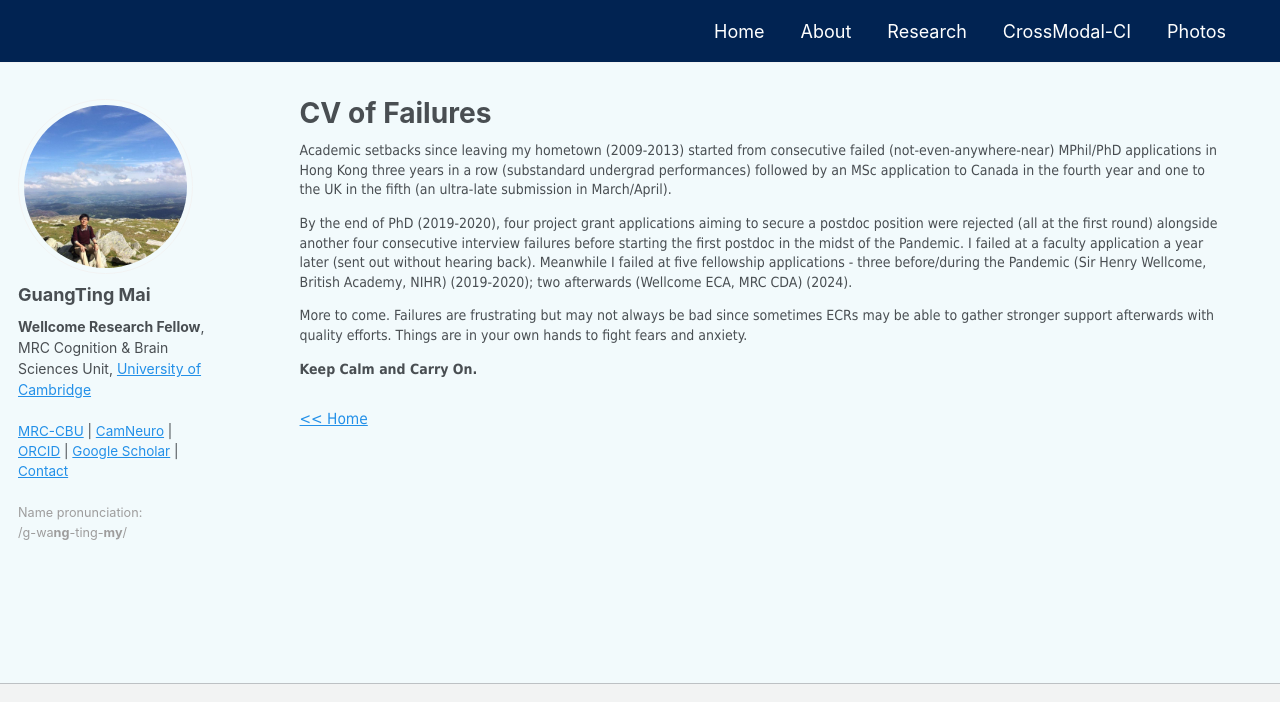
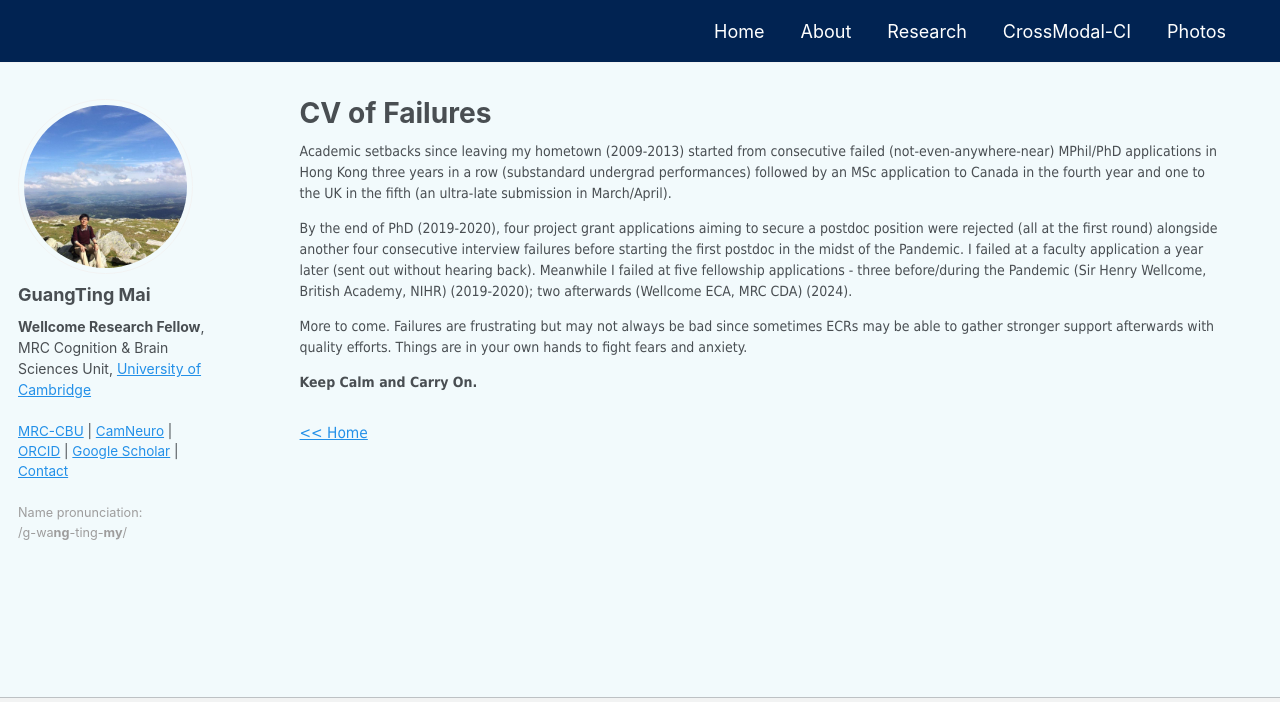
Before and after one commit to guangtingmai/guangtingmai.github.io, a Jekyll site: the page built from _pages/cv-failures.html, in a window 1280 px wide. Shown: the top 702 px of the page. Built offline with Jekyll 4.4.1, drawn with Linux system fonts in a browser that asks for light colours; grey boxes are pictures that could not be loaded.

Commit message:
Update cv-failures.html

```diff
--- a/_pages/cv-failures.html
+++ b/_pages/cv-failures.html
@@ -4,17 +4,17 @@ title: "CV of Failures"
 permalink: /cv-failures/
 author_profile: true
 ---
-<p span style="font-size:10.5pt;font-family:Tahoma;line-height:1.4;display:block;margin-bottom:0.2vh">Academic setbacks since leaving my hometown (2009-2013)
+<p span style="font-size:10.5pt;font-family:Tahoma;line-height:1.5;display:block;margin-bottom:0.2vh">Academic setbacks since leaving my hometown (2009-2013)
   started from consecutive failed (not-even-anywhere-near) MPhil/PhD applications in Hong Kong three years in a row (substandard undergrad performances)
   followed by an MSc application to Canada in the fourth year and one to the UK in the fifth (an ultra-late submission in March/April).</span></p>
-<p span style="font-size:10.5pt;font-family:Tahoma;line-height:1.4;display:block;margin-bottom:0.2vh">By the end of PhD (2019-2020), four project grant applications
+<p span style="font-size:10.5pt;font-family:Tahoma;line-height:1.5;display:block;margin-bottom:0.2vh">By the end of PhD (2019-2020), four project grant applications
   aiming to secure a postdoc position were rejected (all at the first round) alongside another four consecutive interview failures before starting the first postdoc
   in the midst of the Pandemic. I failed at a faculty application a year later (sent out without hearing back). Meanwhile I failed at five fellowship applications -
   three before/during the Pandemic (Sir Henry Wellcome, British Academy, NIHR) (2019-2020); two afterwards (Wellcome ECA, MRC CDA) (2024).</span></p>
-<p span style="font-size:10.5pt;font-family:Tahoma;line-height:1.4;display:block;margin-bottom:0.2vh">More to come. Failures are frustrating but may not always be
+<p span style="font-size:10.5pt;font-family:Tahoma;line-height:1.5;display:block;margin-bottom:0.2vh">More to come. Failures are frustrating but may not always be
   bad since sometimes ECRs may be able to gather stronger support afterwards with quality efforts. Things are in your own hands to fight fears and anxiety.
 </span></p>
-<p span style="font-size:10.5pt;font-family:Tahoma;line-height:1.4;display:block;margin-bottom:0.2vh"><strong>Keep Calm and Carry On.</strong></span></p>
+<p span style="font-size:10.5pt;font-family:Tahoma;line-height:1.5;display:block;margin-bottom:0.2vh"><strong>Keep Calm and Carry On.</strong></span></p>
 <br>
 <div style="font-size:11pt;font-family:Tahoma;line-height: 1.5;" class="navigation-row">
   <span><a href="https://guangtingmai.github.io/readme/"><< Home</a></span>
```
